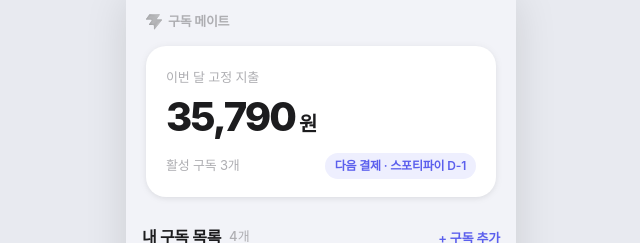
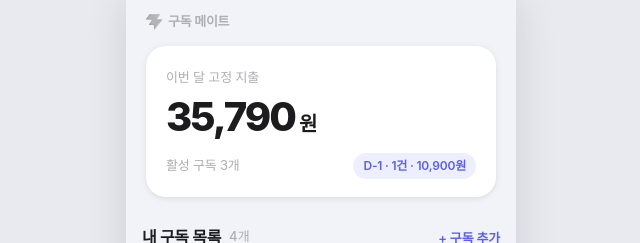
Before and after one commit to ZZalbs/TechnoFinance_Subscribemate, a React (Vite) app in the folder subscribemate/: page / in a window 1280 px wide. Shown: the top 243 px of the page, without its empty margins (319-959 px from the left). Built offline with nearby package versions, Linux system fonts and the light colour scheme.

Commit message:
feat: 다음 결제 뱃지에 건수·금액 표시
D-day와 함께 해당일 결제 건수 및 합계 금액을 항상 표시
(예: D-3 · 1건 · 17,000원)

https://claude.ai/code/session_01McQSw4YMxeFcU5sbkT3ynv

```diff
--- a/subscribemate/src/pages/MySubscriptions/Dashboard.jsx
+++ b/subscribemate/src/pages/MySubscriptions/Dashboard.jsx
@@ -5,23 +5,24 @@ function getNextPayment(subscriptions, services) {
   const active = subscriptions.filter(s => s.is_active);
   if (active.length === 0) return null;
 
-  let nearest = null;
   let nearestDiff = Infinity;
 
   active.forEach(sub => {
     const d = new Date(today.getFullYear(), today.getMonth(), sub.billing_date);
     if (d <= today) d.setMonth(d.getMonth() + 1);
     const diff = Math.ceil((d - today) / (1000 * 60 * 60 * 24));
-    if (diff < nearestDiff) {
-      nearestDiff = diff;
-      nearest = { sub, diff };
-    }
+    if (diff < nearestDiff) nearestDiff = diff;
   });
 
-  if (!nearest) return null;
-  const service = services.find(s => s.id === nearest.sub.service_id);
-  const name = service ? service.name : (nearest.sub.custom_name ?? '구독');
-  return { name, diff: nearest.diff };
+  const group = active.filter(sub => {
+    const d = new Date(today.getFullYear(), today.getMonth(), sub.billing_date);
+    if (d <= today) d.setMonth(d.getMonth() + 1);
+    const diff = Math.ceil((d - today) / (1000 * 60 * 60 * 24));
+    return diff === nearestDiff;
+  });
+
+  const total = group.reduce((sum, s) => sum + s.custom_price, 0);
+  return { diff: nearestDiff, count: group.length, total };
 }
 
 export default function Dashboard({ totalAmount, activeCount, subscriptions, services }) {
@@ -43,7 +44,7 @@ export default function Dashboard({ totalAmount, activeCount, subscriptions, ser
           <span className={styles.sub}>활성 구독 {activeCount}개</span>
           {next && (
             <span className={styles.nextPayment}>
-              다음 결제 · {next.name} D-{next.diff}
+              D-{next.diff} · {next.count}건 · {next.total.toLocaleString('ko-KR')}원
             </span>
           )}
         </div>
```
